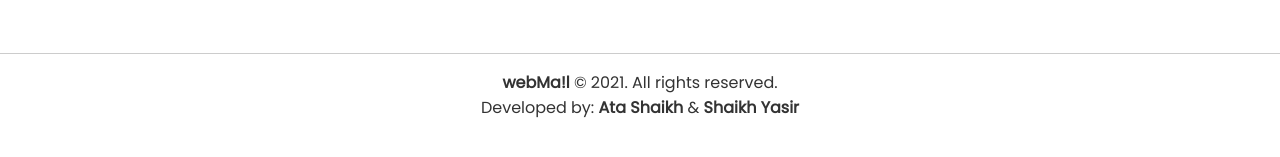
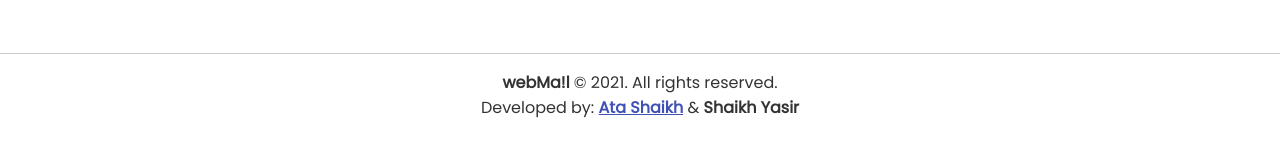
Before and after one commit to internetwebsoftwares/webmail, a React (Vite) app: page /login in a window 1280 px wide. Shown: the part 401-558 px from the top of the page. Built offline with nearby package versions, Linux system fonts and the light colour scheme.

Commit message:
Changed footer and message component

```diff
--- a/src/components/Footer.jsx
+++ b/src/components/Footer.jsx
@@ -1,20 +1,41 @@
 import React from "react";
 
 const styles = {
-  borderTop: "1px solid #ccc",
-  padding: "1rem",
-  marginTop: "2rem",
-  color: "#333",
+  footer: {
+    borderTop: "1px solid #ccc",
+    padding: "1rem",
+    marginTop: "2rem",
+    color: "#333",
+  },
+  link: {
+    color: "#3f51b5",
+    textDecoration: "underline",
+  },
 };
 
 function Footer() {
   return (
-    <footer style={styles} className="appFooter">
+    <footer style={styles.footer} className="appFooter">
       <center>
-        <strong>webMa!l </strong> &copy; 2021. All rights reserved.
+        <strong>webMa!l </strong> &copy;{" "}
+        {new Date().getFullYear() !== 2021 && (
+          <>
+            {new Date().getFullYear()}
+            {"-"}
+          </>
+        )}
+        {new Date().getFullYear()}. All rights reserved.
         <p>
-          Developed by: <strong>Ata Shaikh</strong> &{" "}
-          <strong>Shaikh Yasir</strong>{" "}
+          Developed by:{" "}
+          <strong>
+            <a
+              style={styles.link}
+              href="https://internetwebsoftwares.github.io/portfolio"
+            >
+              Ata Shaikh
+            </a>
+          </strong>{" "}
+          & <strong>Shaikh Yasir</strong>{" "}
         </p>
       </center>
     </footer>
--- a/src/components/Inbox.jsx
+++ b/src/components/Inbox.jsx
@@ -97,6 +97,7 @@ function Inbox() {
             message={message}
             avatarTextFormatted={avatarTextFormatted}
             dateFormatted={dateFormatted}
+            usedIn="inbox"
           />
         );
       })}
--- a/src/components/Message.jsx
+++ b/src/components/Message.jsx
@@ -1,7 +1,7 @@
 import React from "react";
 import { Link } from "react-router-dom";
 
-function Message({ message, avatarTextFormatted, dateFormatted }) {
+function Message({ message, avatarTextFormatted, dateFormatted, usedIn }) {
   return (
     <Link
       to={`/message/${message._id}`}
@@ -12,9 +12,13 @@ function Message({ message, avatarTextFormatted, dateFormatted }) {
       <div className="info">
         <div className="header">
           <div style={{ display: "flex", alignItems: "center" }}>
-            <h3>{message.senderName}</h3>
+            <h3>
+              {usedIn === "inbox" ? message.senderName : message.receiverName}
+            </h3>
             <small>
-              <strong>{!message.read ? "(Unread)" : ""}</strong>
+              <strong>
+                {!message.read && usedIn === "inbox" ? "(Unread)" : ""}
+              </strong>
             </small>
           </div>
           <small style={{ fontSize: ".75rem" }}>{dateFormatted}</small>
--- a/src/components/SentMessages.jsx
+++ b/src/components/SentMessages.jsx
@@ -79,6 +79,7 @@ function SentMessages() {
             message={message}
             avatarTextFormatted={avatarTextFormatted}
             dateFormatted={dateFormatted}
+            usedIn="outbox"
           />
         );
       })}
--- a/src/components/Write.jsx
+++ b/src/components/Write.jsx
@@ -104,7 +104,7 @@ function Write() {
             rows={4}
             placeholder=" "
           ></textarea>
-          <label>Message</label>
+          <label>Your Message</label>
         </div>
 
         <button
```
